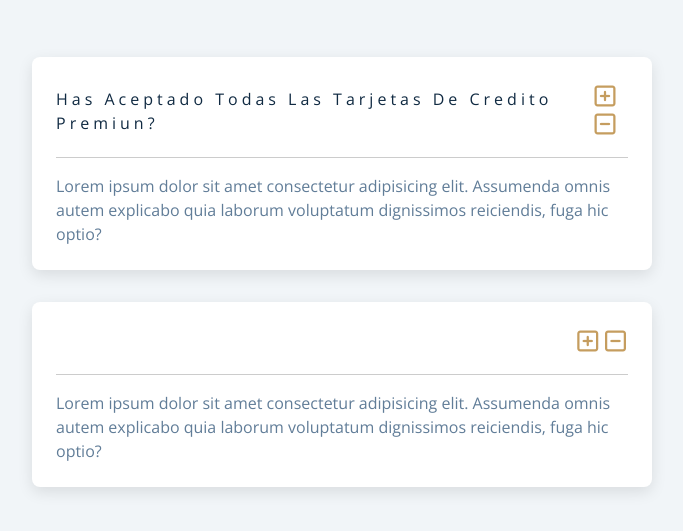
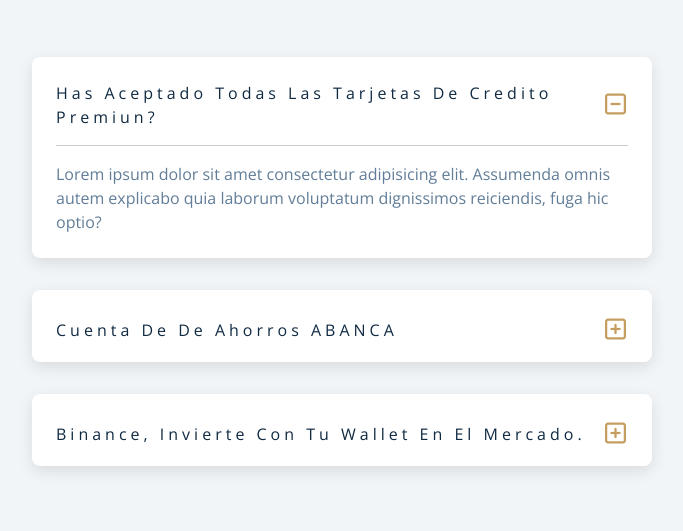
Before and after one commit to rafajlpz/JavaScript-Projects, a plain HTML site: page Questions/index.html in a window 1280 px wide. Both pictures are taken after a click on the button 902 px from the left and 278 px from the top of the page. Shown: the part 167-698 px from the top of the page, without its empty margins (298-981 px from the left). Drawn offline with nearby package versions, Linux system fonts and the light colour scheme.

Commit message:
Finalizado Questions

```diff
--- a/Questions/codigo.js
+++ b/Questions/codigo.js
@@ -0,0 +1,8 @@
+const btns = document.querySelectorAll(".question-btn");
+
+btns.forEach((btn) => {
+  btn.onclick = (e) => {
+    const question = e.currentTarget.parentElement.parentElement
+    question.classList.toggle('show-text');
+  };
+});
--- a/Questions/index.html
+++ b/Questions/index.html
@@ -8,7 +8,7 @@
     <!-- CSS -->
     <link rel="stylesheet" href="/Questions/style.css" />
     <!-- JS -->
-    <script src="/Questions/codigo.js"></script>
+    <script defer src="/Questions/codigo.js"></script>
     <!-- Extra Fonts -->
     <link
       href="https://fonts.googleapis.com/css?family=Great+Vibes&display=swap"
@@ -57,7 +57,32 @@
         <article class="question">
           <!-- Titulo de pregunta -->
           <div class="question-title">
-            <p></p>
+            <p>Cuenta de de ahorros ABANCA</p>
+            <button class="question-btn" type="button">
+              <span class="plus-icon">
+                <i class="far fa-plus-square"></i>
+              </span>
+              <span class="minus-icon">
+                <i class="far fa-minus-square"></i>
+              </span>
+            </button>
+          </div>
+          <!-- Texto de pregunta -->
+          <div class="question-text">
+            <p>
+              Lorem ipsum dolor sit amet consectetur adipisicing elit. Assumenda
+              omnis autem explicabo quia laborum voluptatum dignissimos
+              reiciendis, fuga hic optio?
+            </p>
+          </div>
+        </article>
+        <!-- Fin de pregunta simple -->
+
+        <!-- Pregunta simple -->
+        <article class="question">
+          <!-- Titulo de pregunta -->
+          <div class="question-title">
+            <p>Binance, invierte con tu wallet en el mercado.</p>
             <button class="question-btn" type="button">
               <span class="plus-icon">
                 <i class="far fa-plus-square"></i>
--- a/Questions/style.css
+++ b/Questions/style.css
@@ -231,7 +231,7 @@ Questions
   margin-bottom: 0;
 }
 /* hide text */
-/* .question-text {
+.question-text {
   display: none;
 }
 .show-text .question-text {
@@ -245,4 +245,4 @@ Questions
 }
 .show-text .plus-icon {
   display: none;
-} */
+}
```
